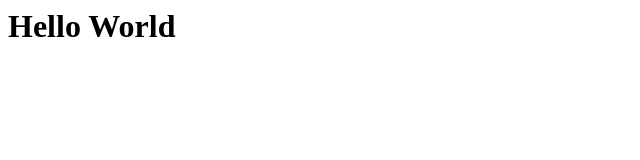
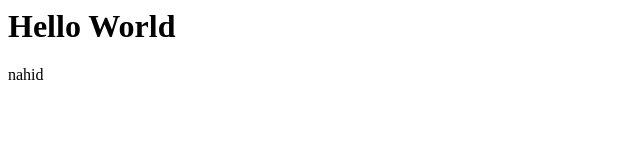
Before and after one commit to Web-Design-66/test, a plain HTML site: page index.html in a window 1280 px wide. Shown: the full height of the page, 0-640 px from the left. Drawn offline with Linux system fonts and the light colour scheme.

Commit message:
some update

```diff
--- a/index.html
+++ b/index.html
@@ -1,2 +1,6 @@
-
+<html>
+<body>
 <h1>Hello World</h1>
+<p>nahid</p>
+</body>
+</html>
```
